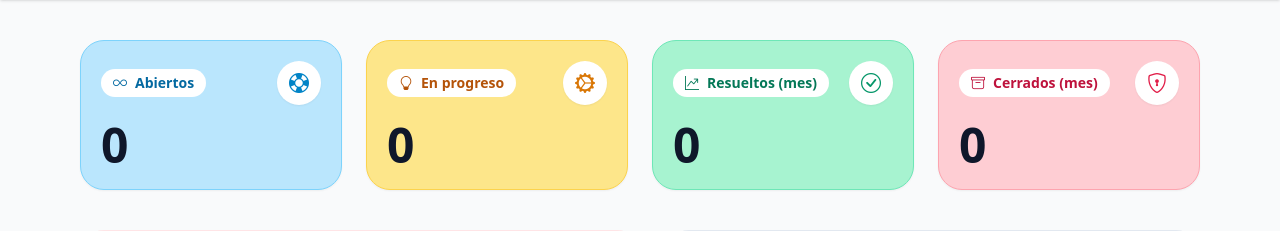
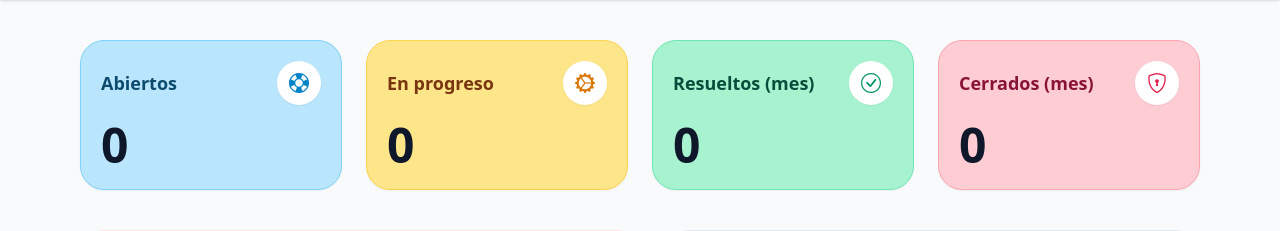
Before and after one commit to robyOps/P-gina-Web, a Django app: page / in a window 1280 px wide. Shown: the part 56-287 px from the top of the page. Run offline with Django 5.2, Linux system fonts and the light colour scheme; the visitor is signed in with stand-in values (Sample User, id 1); data that the repository does not hold is empty; some libraries are stand-ins or nearby versions.

Commit message:
Ajusta estilos de panel principal

```diff
--- a/mvp-tickets/templates/dashboard.html
+++ b/mvp-tickets/templates/dashboard.html
@@ -7,7 +7,7 @@
   <section class="grid gap-6 sm:grid-cols-2 xl:grid-cols-4">
     <article class="flex flex-col gap-4 rounded-3xl border border-sky-300 bg-sky-200 p-5 shadow-sm">
       <div class="flex items-center justify-between">
-        <span class="inline-flex items-center gap-2 rounded-full bg-white px-3 py-1 text-sm font-semibold text-sky-700"><i class="bi bi-infinity"></i> Abiertos</span>
+        <span class="text-lg font-semibold text-sky-900">Abiertos</span>
         <span class="flex h-11 w-11 items-center justify-center rounded-full bg-white text-xl text-sky-600 shadow-sm"><i class="bi bi-life-preserver"></i></span>
       </div>
       <p class="text-5xl font-semibold text-slate-900">{{ counts.open }}</p>
@@ -15,7 +15,7 @@
 
     <article class="flex flex-col gap-4 rounded-3xl border border-amber-300 bg-amber-200 p-5 shadow-sm">
       <div class="flex items-center justify-between">
-        <span class="inline-flex items-center gap-2 rounded-full bg-white px-3 py-1 text-sm font-semibold text-amber-700"><i class="bi bi-lightbulb"></i> En progreso</span>
+        <span class="text-lg font-semibold text-amber-900">En progreso</span>
         <span class="flex h-11 w-11 items-center justify-center rounded-full bg-white text-xl text-amber-600 shadow-sm"><i class="bi bi-gear-wide-connected"></i></span>
       </div>
       <p class="text-5xl font-semibold text-slate-900">{{ counts.in_progress }}</p>
@@ -23,7 +23,7 @@
 
     <article class="flex flex-col gap-4 rounded-3xl border border-emerald-300 bg-emerald-200 p-5 shadow-sm">
       <div class="flex items-center justify-between">
-        <span class="inline-flex items-center gap-2 rounded-full bg-white px-3 py-1 text-sm font-semibold text-emerald-700"><i class="bi bi-graph-up-arrow"></i> Resueltos (mes)</span>
+        <span class="text-lg font-semibold text-emerald-900">Resueltos (mes)</span>
         <span class="flex h-11 w-11 items-center justify-center rounded-full bg-white text-xl text-emerald-600 shadow-sm"><i class="bi bi-check-circle"></i></span>
       </div>
       <p class="text-5xl font-semibold text-slate-900">{{ counts.resolved }}</p>
@@ -31,7 +31,7 @@
 
     <article class="flex flex-col gap-4 rounded-3xl border border-rose-300 bg-rose-200 p-5 shadow-sm">
       <div class="flex items-center justify-between">
-        <span class="inline-flex items-center gap-2 rounded-full bg-white px-3 py-1 text-sm font-semibold text-rose-700"><i class="bi bi-archive"></i> Cerrados (mes)</span>
+        <span class="text-lg font-semibold text-rose-900">Cerrados (mes)</span>
         <span class="flex h-11 w-11 items-center justify-center rounded-full bg-white text-xl text-rose-600 shadow-sm"><i class="bi bi-shield-lock"></i></span>
       </div>
       <p class="text-5xl font-semibold text-slate-900">{{ counts.closed }}</p>
@@ -63,7 +63,7 @@
               <p class="text-base font-semibold text-slate-900">{{ ticket.title }}</p>
               <div class="flex items-center gap-3 text-sm text-slate-600">
                 <span class="inline-flex items-center gap-2 rounded-full bg-white px-3 py-1"><i class="bi bi-person-circle"></i>{% if ticket.assigned_to %}{{ ticket.assigned_to.username }}{% else %}-{% endif %}</span>
-                <span class="inline-flex items-center gap-2 rounded-full bg-rose-100 px-3 py-1 text-rose-600"><i class="bi bi-hourglass-split"></i>{{ ticket.remaining_hours|floatformat:1 }} h</span>
+                <span class="inline-flex items-center gap-2 rounded-full bg-amber-100 px-3 py-1 text-amber-700 font-semibold"><i class="bi bi-hourglass-split"></i>Urgente · {{ ticket.remaining_hours|floatformat:1 }} h</span>
               </div>
             </div>
           </li>
```
